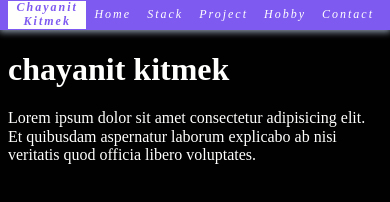
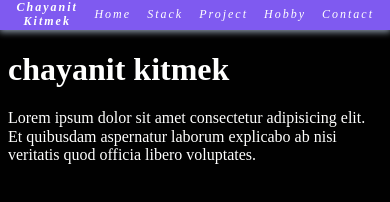
Before and after one commit to janjaw007/Chayanit-Dev, a plain HTML site: page index.html in a window 390 px wide. In both pictures the pointer is over the element 47 px from the left and 14 px from the top of the page. Shown: the top 202 px of the page. Drawn offline with Linux system fonts and the light colour scheme.

Commit message:
fixed:mobile closed button transfrom and add init hero-section

```diff
--- a/index.html
+++ b/index.html
@@ -11,8 +11,8 @@
     <nav class="nav-container">
       <div class="nav-lists">
         <span class="nav-item">
+          <span class="nav-name"><strong>chayanit kitmek</strong></span>
           <span class="nav-button closed-button">❌</span>
-          <span class="nav-name"><strong>chayanit kitmek</strong></span>
         </span>
         <ul class="nav-lists-item">
           <li class="nav-item"><span>home</span></li>
@@ -25,7 +25,7 @@
       <span class="nav-button hamburger-button"> 🍔 </span>
     </nav>
     <main>
-      <section>
+      <section class="hero-container">
         <div>
           <h1>chayanit kitmek</h1>
           <p>
--- a/style.css
+++ b/style.css
@@ -20,7 +20,17 @@ body {
   height: 200dvh;
 }
 
-nav {
+main {
+  padding-left: 0.5rem;
+  padding-right: 0.5rem;
+}
+
+/*
+================
+NAVBAR
+================
+*/
+.nav-container {
   position: sticky;
   top: 0px;
   background-color: var(--bg-web-highlight);
@@ -28,10 +38,6 @@ nav {
   padding-right: 0.5rem;
   text-align: right;
   box-shadow: 0px 1px 7px 1px var(--bg-element-paragraph);
-}
-main {
-  padding-left: 0.5rem;
-  padding-right: 0.5rem;
 }
 
 .nav-lists {
@@ -61,12 +67,20 @@ main {
 .nav-item:hover {
   color: var(--bg-element-button-color);
   background-color: var(--bg-web-main-color);
+  cursor: pointer;
 }
 .nav-lists > .nav-item:first-child {
   padding: 0;
   margin: 0;
   display: flex;
   justify-content: start;
+}
+
+.nav-lists > .nav-item:first-child:hover {
+  color: var(--bg-web-main-color);
+  background-color: var(--bg-element-button-color);
+  cursor: pointer;
+  /* transform: translateX(0rem); */
 }
 
 .nav-name {
@@ -87,7 +101,21 @@ main {
   display: none;
 }
 
+/*
+================
+Hero Section
+================
+*/
+
+.hero-container {
+}
+
 @media only screen and (min-width: 376px) {
+  /*
+  ================
+  NAVBAR
+  ================
+  */
   .hamburger-button {
     display: none;
   }
@@ -120,6 +148,14 @@ main {
     font-style: italic;
     letter-spacing: 0.125rem;
   }
+
+  .nav-item:hover {
+    transform: translateX(-0.25rem);
+  }
+
+  .nav-lists > .nav-item:first-child:hover {
+    transform: translateX(0rem);
+  }
   .nav-name {
     display: block;
     text-transform: capitalize;
@@ -132,6 +168,11 @@ main {
   body {
     margin: 0 auto;
   }
+  /*
+  ================
+  NAVBAR
+  ================
+  */
   .nav-lists {
     max-width: 1200px;
     margin: 0 auto;
```
